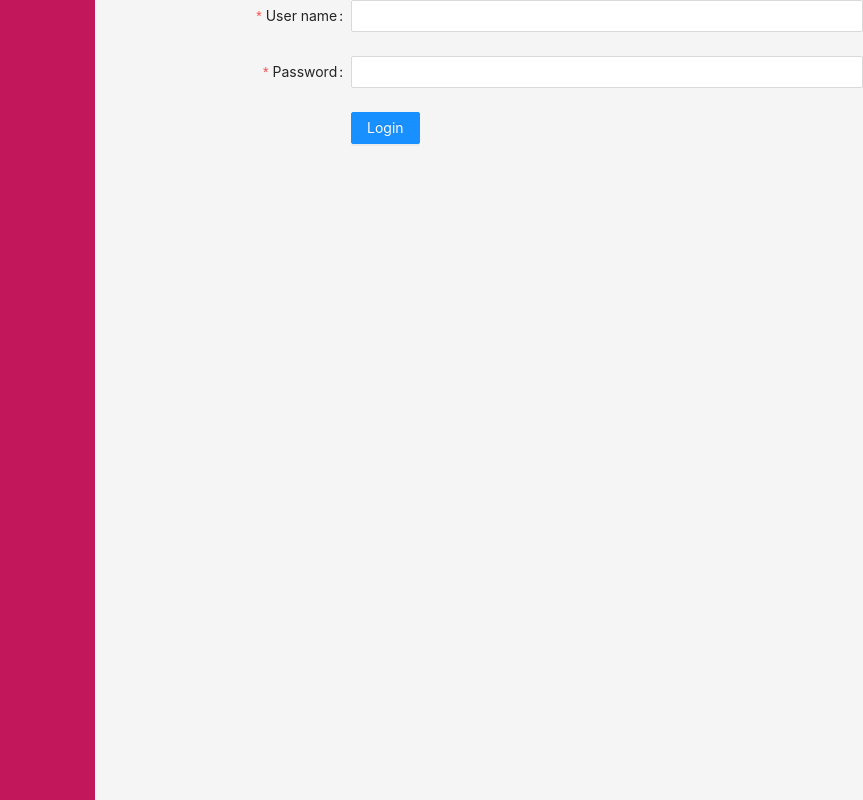
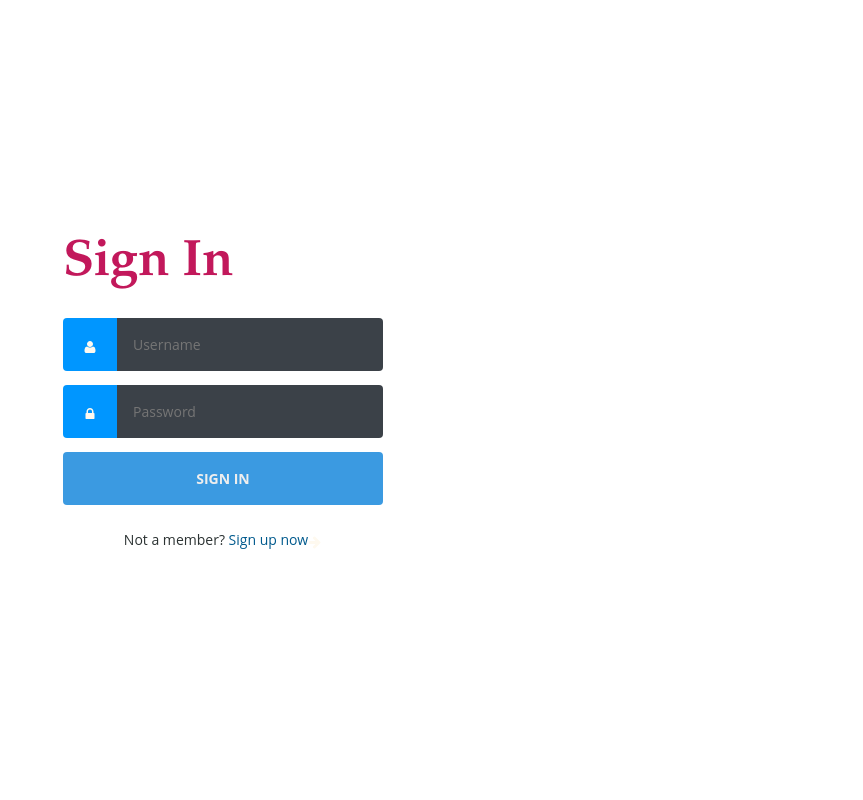
Before and after one commit to BuiXuanKhoi/Bookshop-project, a React (Create React App) app: page / in a window 1280 px wide. Shown: the whole page, without its empty margins (417-1280 px from the left). Built offline with nearby package versions, Linux system fonts and the light colour scheme.

Commit message:
Update design for Login pages

```diff
--- a/package.json
+++ b/package.json
@@ -11,6 +11,7 @@
     "axios": "^0.27.2",
     "react": "^18.2.0",
     "react-dom": "^18.2.0",
+    "react-hook-form": "^7.36.0",
     "react-route": "^1.0.3",
     "react-router-dom": "^6.4.0",
     "react-scripts": "^5.0.1",
--- a/src/App.js
+++ b/src/App.js
@@ -6,6 +6,7 @@ import Login from "./Component/Auth/login/Login";
 function App() {
   return (
     <div>
+
       <Login />
     </div>);
 }
--- /dev/null
+++ b/src/Component/Auth/login/Login.css
@@ -0,0 +1,222 @@
+
+/* config.css */
+
+:root {
+    --baseColor: #FEF9EF;
+;
+}
+
+/* helpers/align.css */
+
+
+.grid {
+    inline-size: 90%;
+    margin-inline: auto;
+    max-inline-size: 20rem;
+}
+
+/* helpers/hidden.css */
+
+.hidden {
+    border: 0;
+    clip: rect(0 0 0 0);
+    height: 1px;
+    margin: -1px;
+    overflow: hidden;
+    padding: 0;
+    position: absolute;
+    width: 1px;
+}
+
+/* helpers/icon.css */
+
+:root {
+    --iconFill: var(--baseColor);
+}
+
+.icons {
+    display: none;
+}
+
+.icon {
+    block-size: 1em;
+    display: inline-block;
+    fill: var(--iconFill);
+    inline-size: 1em;
+    vertical-align: middle;
+}
+
+/* layout/base.css */
+
+:root {
+    --htmlFontSize: 100%;
+
+    --bodyBackgroundColor: white;/*#2c3338;*/
+    --bodyColor: var(--baseColor);
+    --bodyFontFamily: "Open Sans";
+    --bodyFontFamilyFallback: sans-serif;
+    --bodyFontSize: 0.875rem;
+    --bodyFontWeight: 400;
+    --bodyLineHeight: 1.5;
+}
+
+* {
+    box-sizing: inherit;
+}
+
+html {
+    box-sizing: border-box;
+    font-size: var(--htmlFontSize);
+}
+
+.align {
+    background-color: var(--bodyBackgroundColor);
+    color: var(--bodyColor);
+    font-family: var(--bodyFontFamily), var(--bodyFontFamilyFallback);
+    font-size: var(--bodyFontSize);
+    font-weight: var(--bodyFontWeight);
+    line-height: var(--bodyLineHeight);
+    margin: 0;
+    min-block-size: 100vh;
+    display: grid;
+    place-items: center;
+}
+
+/* modules/anchor.css */
+
+:root {
+    --anchorColor: #005A8D;
+}
+
+a {
+    color: var(--anchorColor);
+    outline: 0;
+    text-decoration: none;
+}
+
+a:focus,
+a:hover {
+    text-decoration: underline;
+}
+
+/* modules/form.css */
+
+:root {
+    --formGap: 0.875rem;
+}
+
+input {
+    background-image: none;
+    border: 0;
+    color: inherit;
+    font: inherit;
+    margin: 0;
+    outline: 0;
+    padding: 0;
+    transition: background-color 0.3s;
+}
+
+input[type="submit"] {
+    cursor: pointer;
+}
+
+.form {
+    display: grid;
+    gap: var(--formGap);
+}
+
+.form input[type="password"],
+.form input[type="text"],
+.form input[type="submit"] {
+    inline-size: 100%;
+}
+
+.formfield {
+    display: flex;
+}
+
+.forminput {
+    flex: 1;
+}
+
+/* modules/login.css */
+
+:root {
+    --loginBorderRadus: 0.25rem;
+    --loginColor: #eee;
+
+    --loginInputBackgroundColor: #3b4148;
+    --loginInputHoverBackgroundColor: #434a52;
+
+    --loginLabelBackgroundColor:  #0096FF;
+
+    --loginSubmitBackgroundColor: #3B9AE1;/*#ea4c88;*/
+    --loginSubmitColor: #eee;
+    --loginSubmitHoverBackgroundColor: #277BC0;/*#d44179;*/
+}
+
+.login {
+    color: var(--loginColor);
+}
+
+.login label,
+.login input[type="text"],
+.login input[type="password"],
+.login input[type="submit"] {
+    border-radius: var(--loginBorderRadus);
+    padding: 1rem;
+}
+
+.login label {
+    background-color: var(--loginLabelBackgroundColor);
+    border-bottom-right-radius: 0;
+    border-top-right-radius: 0;
+    padding-inline: 1.25rem;
+}
+
+.login input[type="password"],
+.login input[type="text"] {
+    background-color: var(--loginInputBackgroundColor);
+    border-bottom-left-radius: 0;
+    border-top-left-radius: 0;
+}
+
+.login input[type="password"]:focus,
+.login input[type="password"]:hover,
+.login input[type="text"]:focus,
+.login input[type="text"]:hover {
+    background-color: var(--loginInputHoverBackgroundColor);
+}
+
+.login input[type="submit"] {
+    background-color: var(--loginSubmitBackgroundColor);
+    color: var(--loginSubmitColor);
+    font-weight: 700;
+    text-transform: uppercase;
+}
+
+.login input[type="submit"]:focus,
+.login input[type="submit"]:hover {
+    background-color: var(--loginSubmitHoverBackgroundColor);
+}
+
+/* modules/text.css */
+
+p {
+    margin-block: 1.5rem;
+}
+
+.text--center {
+    text-align: center;
+    color: #2C3333;
+}
+
+.grid h2{
+    position: relative;
+    font-family: "Palatino Linotype";
+    font-size: 3.2rem;
+    color:#c2185b;
+    font-weight: bolder;
+    text-align: left;
+    margin-bottom: 5%;
+}
--- a/src/Component/Auth/login/Login.jsx
+++ b/src/Component/Auth/login/Login.jsx
@@ -4,17 +4,22 @@ import '../Signup/Signup.css';
 import {Button, Form, Modal} from "antd";
 import Input from "antd/es/input/Input";
 import axios from "axios";
+import "./Login.css"
+
+import {useForm} from "react-hook-form";
+
 
 export default function Login(){
 
-    const[loginData, setLoginData] = useState({
-        userName: '',
-        password: ''
-    });
+    // const[loginData, setLoginData] = useState({
+    //     userName: '',
+    //     password: ''
+    // });
+    const {register, handleSubmit} = useForm();
 
     const isInit = useRef(false);
 
-    const [form] = Form.useForm();
+    const onSubmit = (d) => {alert(JSON.stringify(d));}
 
     const errorPopup = (code, mess) =>{
         Modal.error({
@@ -30,120 +35,98 @@ export default function Login(){
         })
     }
 
-    const setData = (values) =>{
-        setLoginData({
-            userName:values.userName,
-            password: values.password
-        })
-    }
+    // const setData = (values) =>{
+    //     setLoginData({
+    //         userName:values.userName,
+    //         password: values.password
+    //     })
+    // }
 
-    const login = () =>{
-        axios.post('http://localhost:8080/api/auth/login', loginData)
-            .then((res) =>{
-                successPopup("You can access shopping page now !!!");
-            }).catch((err) => {
-                errorPopup(err.response.status, err.response.data.message);
-        })
-    }
+    // const login = () =>{
+    //     axios.post('http://localhost:8080/api/auth/login', loginData)
+    //         .then((res) =>{
+    //             successPopup("You can access shopping page now !!!");
+    //         }).catch((err) => {
+    //             errorPopup(err.response.status, err.response.data.message);
+    //     })
+    // }
 
-    useEffect(() =>{
-        if(isInit.current)
-        {
-            login();
-        }
-        else
-        {
-            isInit.current = true;
-        }
-    },[loginData])
-
-    const formItemLayout = {
-        labelCol:{
-            xs : {
-                span: 20,
-            },
-            sm: {
-                span: 8,
-            },
-        },
-        wrapperCol:{
-            xs: {
-                span: 20,
-            },
-            sm: {
-                span: 16,
-            },
-        },
-    };
-
-    const tailFormItemLayout = {
-        wrapperCol: {
-            xs: {
-                span: 24,
-                offset: 0,
-            },
-            sm: {
-                span: 16,
-                offset: 8,
-            },
-        },
-    };
+    // useEffect(() =>{
+    //     if(isInit.current)
+    //     {
+    //         console.log(submit)
+    //         //login();
+    //     }
+    //     else
+    //     {
+    //         isInit.current = true;
+    //     }
+    // },[loginData])
 
 
     return(
-        <>
-            <div className="first-box">
+        <body className="align">
 
-            </div>
-            <div className="second-box">
-                <Form
-                    {...formItemLayout}
-                    name="login"
-                    form={form}
-                    onFinish={setData}
-                >
-                    <Form.Item
-                        name="userName"
-                        label="User name"
-                        rules={[
-                            {
-                                max:128,
-                                message : 'Username must be less than 128 characters'
-                            },
-                            {
-                                required:true,
-                                message: 'Username is required'
-                            }
-                        ]}
-                    >
-                        <Input/>
+            <div className="grid">
+                <h2>Sign In</h2>
+                <form className={"form login"} onSubmit={handleSubmit(onSubmit)}>
 
-                    </Form.Item>
+                    <div className="formfield">
+                        <label htmlFor="login--username">
+                            <svg className="icon">
+                                <use href="#icon-user">
 
-                    <Form.Item
-                        name="password"
-                        label="Password"
-                        rules={[
-                            {
-                                max: 128,
-                                message: 'Password must be less thn 128 characters'
-                            },
-                            {
-                                required:true,
-                                message: 'Password is required'
-                            }
-                        ]}
-                    >
-                        <Input/>
-                    </Form.Item>
+                                </use>
+                            </svg>
+                            <span className="hidden">Username</span></label>
+                        <input {...register("userName")} autoComplete="username" id="login--username" type="text" name="username"
+                               className="forminput" placeholder="Username" required/>
+                    </div>
 
-                    <Form.Item {...tailFormItemLayout}>
-                        <Button type={"primary"} htmlType={"submit"}>
-                            Login
-                        </Button>
-                    </Form.Item>
-                </Form>
-            </div>
-        </>
+                    <div className="formfield">
+                        <label htmlFor="login password">
+                            <svg className="icon">
+                                <use href="#icon-lock">
+
+                                </use>
+                            </svg>
+                            <span className="hidden">Password</span></label>
+                        <input {...register("passWord")} id="login password" type="password" name="password" className="form--input"
+                               placeholder="Password" required/>
+                    </div>
+
+                    <div className="formfield">
+                        <input type="submit" value="Sign In"/>
+                    </div>
+
+            </form>
+
+            <p className="text--center">Not a member? <a href="#">Sign up now</a>
+                <svg className="icon">
+                    <use href="#icon-arrow-right">
+
+                    </use>
+                </svg>
+            </p>
+
+        </div>
+
+        <svg xmlns="http://www.w3.org/2000/svg" className="icons">
+            <symbol id="icon-arrow-right" viewBox="0 0 1792 1792">
+                <path
+                    d="M1600 960q0 54-37 91l-651 651q-39 37-91 37-51 0-90-37l-75-75q-38-38-38-91t38-91l293-293H245q-52 0-84.5-37.5T128 1024V896q0-53 32.5-90.5T245 768h704L656 474q-38-36-38-90t38-90l75-75q38-38 90-38 53 0 91 38l651 651q37 35 37 90z"/>
+            </symbol>
+            <symbol id="icon-lock" viewBox="0 0 1792 1792">
+                <path
+                    d="M640 768h512V576q0-106-75-181t-181-75-181 75-75 181v192zm832 96v576q0 40-28 68t-68 28H416q-40 0-68-28t-28-68V864q0-40 28-68t68-28h32V576q0-184 132-316t316-132 316 132 132 316v192h32q40 0 68 28t28 68z"/>
+            </symbol>
+            <symbol id="icon-user" viewBox="0 0 1792 1792">
+                <path
+                    d="M1600 1405q0 120-73 189.5t-194 69.5H459q-121 0-194-69.5T192 1405q0-53 3.5-103.5t14-109T236 1084t43-97.5 62-81 85.5-53.5T538 832q9 0 42 21.5t74.5 48 108 48T896 971t133.5-21.5 108-48 74.5-48 42-21.5q61 0 111.5 20t85.5 53.5 62 81 43 97.5 26.5 108.5 14 109 3.5 103.5zm-320-893q0 159-112.5 271.5T896 896 624.5 783.5 512 512t112.5-271.5T896 128t271.5 112.5T1280 512z"/>
+            </symbol>
+        </svg>
+
+        </body>
+
     );
 }
```
Also changed, not shown: src/Component/Auth/Signup/SignUp.jsx (+16 -19 lines), 1 other file (tests, documents, lock files or other folders).
